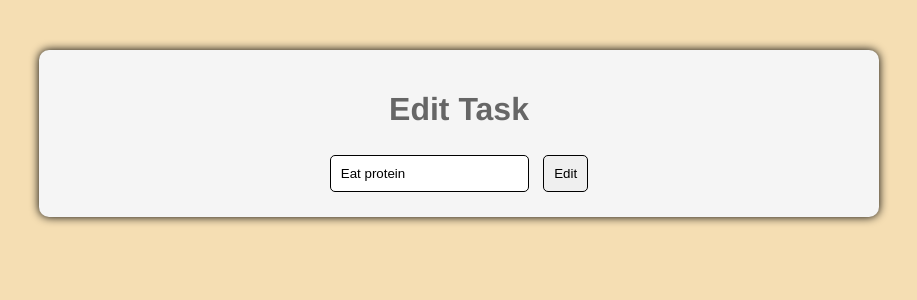
After one commit to Subomi194/flask-todo-list, a Flask app: page /edit/1 in a window 1280 px wide. The commit adds this page. Shown: the top 300 px of the page, without its empty margins (181-1098 px from the left). Run offline with Flask 3, Linux system fonts and the light colour scheme; data comes from the database, SQL or seed files in the repository; both versions use the stored data as it was after the commit.

Commit message:
added edit and delete feature with scss

```diff
--- a/app.py
+++ b/app.py
@@ -38,7 +38,7 @@ def index():
             db.session.add(new_task)
             db.session.commit()
             return redirect("/")
-        except:
+        except Exception as e:
             print(f"Error:(e)")
             return ("Error:(e)")
     #see all current tasks
@@ -46,6 +46,33 @@ def index():
         tasks = MyTask.query.order_by(MyTask.created_at).all()
         return render_template("index.html", tasks=tasks)
 
+#delete task
+@app.route("/delete/<int:id>")
+def delete(id:int):
+    delete_task = MyTask.query.get_or_404(id)
+
+    try:
+        db.session.delete(delete_task)
+        db.session.commit()
+        return redirect("/")
+    except Exception as e:
+        return f"Error:(e)"
+
+#edit task
+@app.route("/edit/<int:id>", methods=["GET", "POST"])
+def edit(id:int):
+    task = MyTask.query.get_or_404(id)
+
+    if request.method == "POST":
+        task.content = request.form['content']
+        try:
+            db.session.commit()
+            return redirect("/")
+        except Exception as e:
+            return f"Error:(e)"
+    else:
+        return render_template("edit.html", task=task)
+
 
 
 if __name__ in "__main__":
--- a/static/styles.css
+++ b/static/styles.css
@@ -1,3 +1,61 @@
 body {
+  font-family: "Franklin Gothic Medium", "Arial Narrow", Arial, sans-serif;
+  margin: 0;
+  padding: 0;
   background-color: wheat;
+}
+
+.content {
+  max-width: 800px;
+  margin: 50px auto;
+  padding: 20px;
+  background-color: whitesmoke;
+  border-radius: 10px;
+  box-shadow: 0 0 10px;
+  text-align: center;
+}
+.content h1 {
+  color: #666;
+}
+.content table {
+  width: 100%;
+  margin-top: 20px;
+  border-collapse: collapse;
+}
+.content table th,
+.content table td {
+  padding: 10px;
+  border: 1px solid;
+}
+.content table th th,
+.content table td th {
+  background-color: #f0f0f0;
+  color: #333;
+}
+.content a {
+  display: inline-block;
+  padding: 8px 16px;
+  margin: 5px;
+  border-radius: 20px;
+  background-color: rgb(49, 32, 142);
+  color: #fff;
+  text-decoration: none;
+  transition: background-color 0.3s ease;
+}
+.content a:hover {
+  background-color: blue;
+}
+.content input {
+  padding: 10px;
+  margin: 5px;
+  border: solid 1px;
+  border-radius: 5px;
+}
+.content #btn_add {
+  background-color: green;
+  color: #fff;
+  cursor: pointer;
+}
+.content #btn_add:hover {
+  background-color: rgb(79, 135, 79);
 }/*# sourceMappingURL=styles.css.map */
--- a/static/styles.scss
+++ b/static/styles.scss
@@ -1,3 +1,80 @@
-body{
-    background-color: wheat;
+//colour variable
+
+$primary_color: rgb(49, 32, 142);
+$primary-hover-color: blue;
+$success-color:green;
+$success-hover-color:rgb(79, 135, 79);
+$title-color: #333;
+$bg-color: wheat;
+
+body {
+    font-family:'Franklin Gothic Medium', 'Arial Narrow', Arial, sans-serif;
+    margin: 0;
+    padding: 0;
+    background-color: $bg-color;
+
 }
+
+.content {
+    max-width: 800px;
+    margin: 50px auto;
+    padding: 20px;
+    background-color: whitesmoke;
+    border-radius: 10px;
+    box-shadow: 0 0 10px;
+    text-align: center;
+
+    h1{
+        color: #666;
+    }
+
+    table{
+        width: 100%;
+        margin-top: 20px;
+        border-collapse: collapse;
+
+        th,
+        td {
+            padding: 10px;
+            border:1px solid;
+
+            th{
+                background-color: #f0f0f0;
+                color: #333;
+            }
+        }
+    }
+
+    a {
+        display: inline-block;
+        padding: 8px 16px;
+        margin: 5px;
+        border-radius: 20px;
+        background-color: $primary_color;
+        color: #fff;
+        text-decoration: none;
+        transition: background-color 0.3s ease;
+
+        &:hover {
+            background-color: $primary-hover-color;
+        }
+    }
+
+    input {
+        padding: 10px;
+        margin: 5px;
+        border: solid 1px;
+        border-radius: 5px;
+    }
+
+    #btn_add {
+        background-color: $success-color;
+        color: #fff;
+        cursor: pointer;
+
+        &:hover {
+            background-color: $success-hover-color;
+        }
+    }
+
+}
--- /dev/null
+++ b/templates/edit.html
@@ -0,0 +1,19 @@
+{% extends 'base.html' %}
+
+
+{% block head %}
+<title>Task Smash</title>
+{% endblock %}
+
+{% block body %}
+
+<div class="content">
+    <h1>Edit Task</h1>
+
+   <form action="/edit/{{task.id}}" method="POST">
+    <input type="text" name="content" id="content" value="{{task.content}}"/>
+    <input type="submit" value="Edit"/>
+   </form>
+</div>
+
+{% endblock body %}
--- a/templates/index.html
+++ b/templates/index.html
@@ -1,7 +1,9 @@
 {% extends 'base.html' %}
 
 
-{% block head %}{% endblock %}
+{% block head %}
+<title>Task Smash</title>
+{% endblock %}
 
 {% block body %}
 <div class="content">
@@ -23,7 +25,7 @@
                 <td>
                     <a href="/delete/{{task.id}}">Delete</a>
                     <br/>
-                    <a href="/update/{{task.id}}">Edit</a>
+                    <a href="/edit/{{task.id}}">Edit</a>
                 </td>
             </tr>
         {%endfor%}
--- a/testing.html
+++ b/testing.html
@@ -8,5 +8,7 @@
 </head>
 <body>
 
+
+
 </body>
 </html>
```
Also changed, not shown: instance/database.db, 1 other file.
